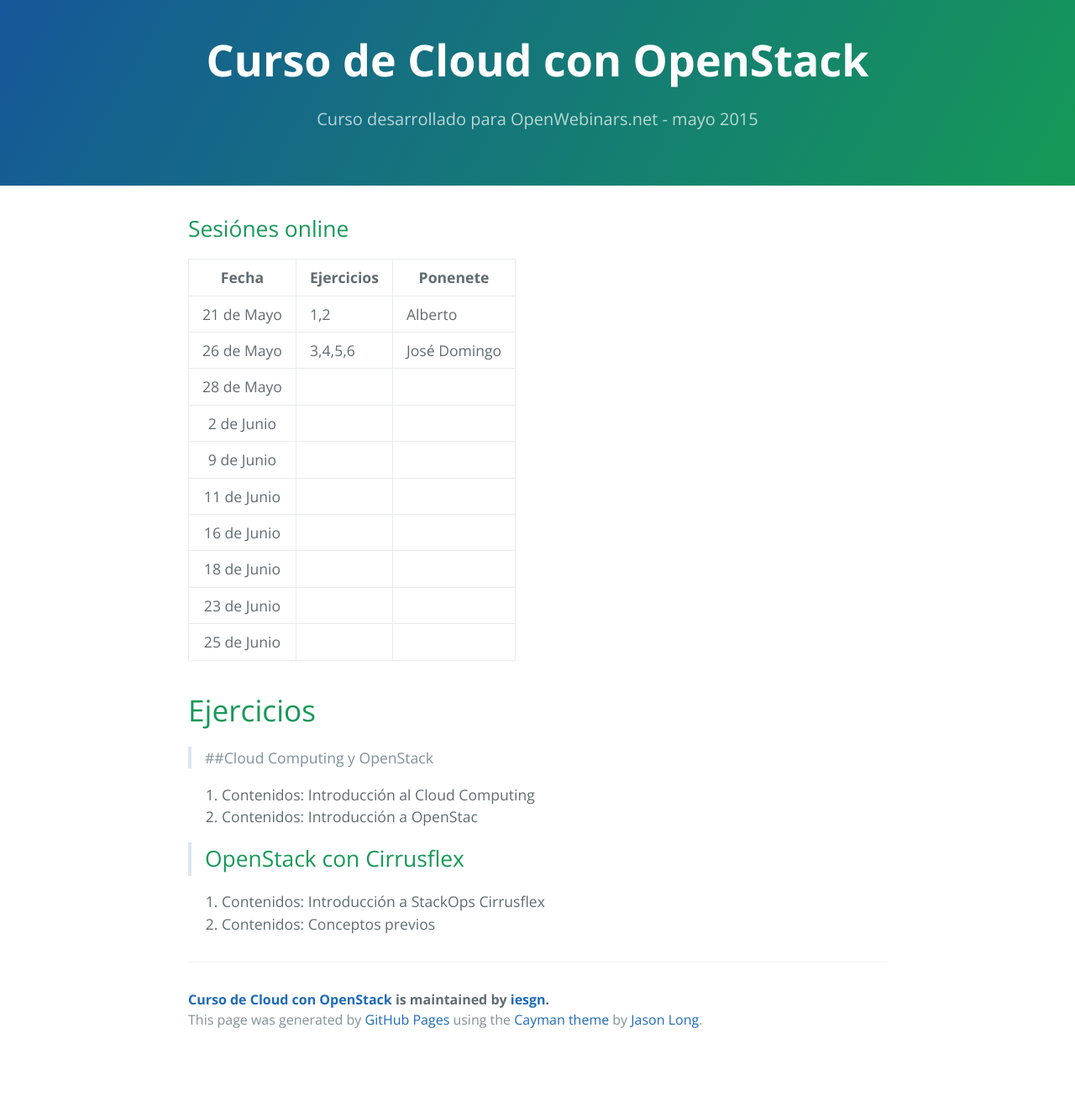
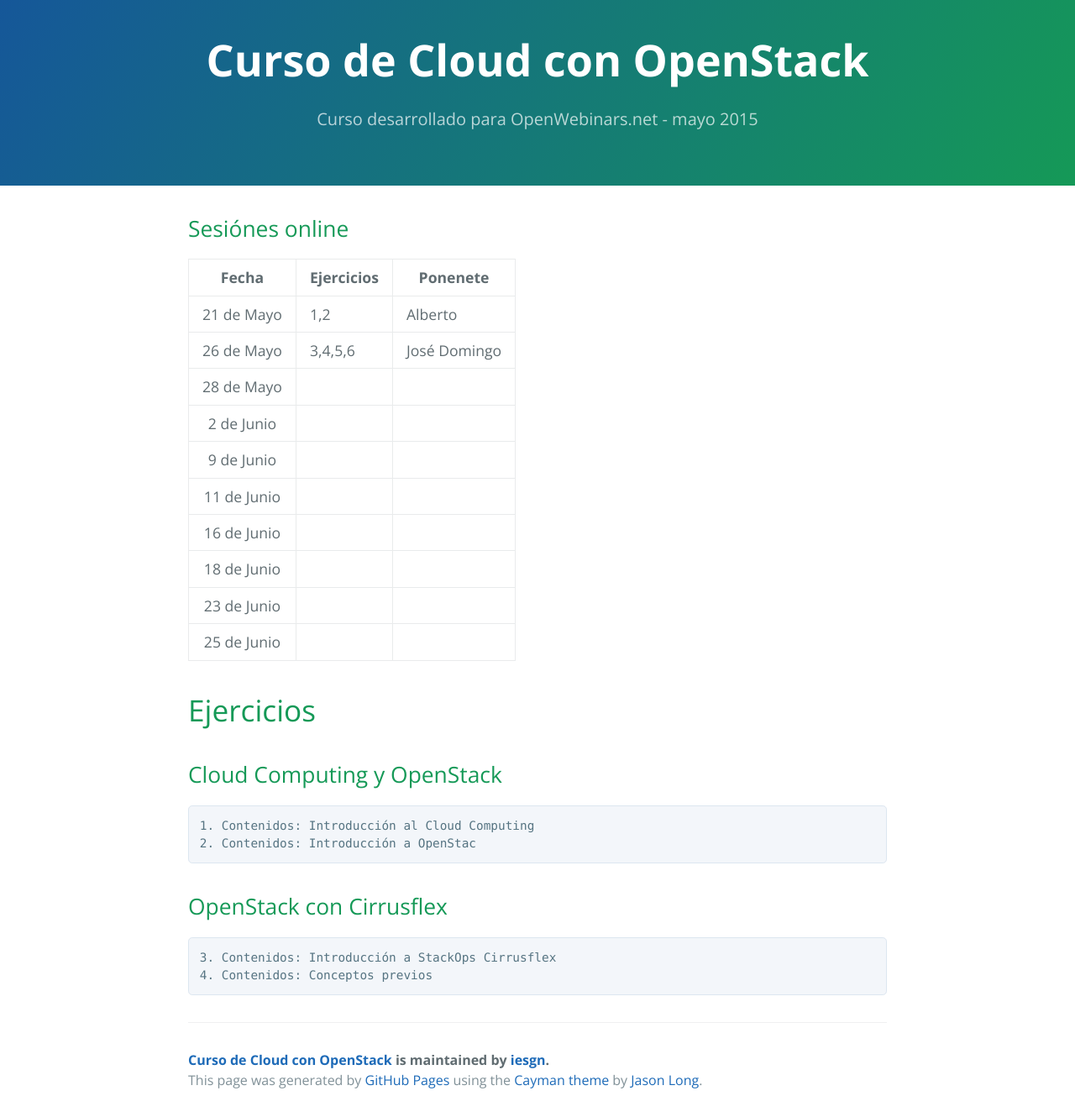
Before and after one commit to iesgn/ow1, a Jekyll site: the page built from curso/sesion.md, in a window 1280 px wide. Shown: the whole page at 84% size. Built offline with Jekyll 4.4.1, drawn with Linux system fonts in a browser that asks for light colours; before the commit the page ends 1258 px from its top, so only the background shows below that.

Commit message:
Descripción de actividades

```diff
--- a/curso/sesion.md
+++ b/curso/sesion.md
@@ -18,12 +18,12 @@ tittle: Sesiónes online
 
 #Ejercicios
 
->##Cloud Computing y OpenStack
+##Cloud Computing y OpenStack
 
-1. Contenidos: Introducción al Cloud Computing
-2. Contenidos: Introducción a OpenStac
+	1. Contenidos: Introducción al Cloud Computing
+	2. Contenidos: Introducción a OpenStac
 
->## OpenStack con Cirrusflex
+## OpenStack con Cirrusflex
 
-3. Contenidos: Introducción a StackOps Cirrusflex
-4. Contenidos: Conceptos previos
+	3. Contenidos: Introducción a StackOps Cirrusflex
+	4. Contenidos: Conceptos previos
```
